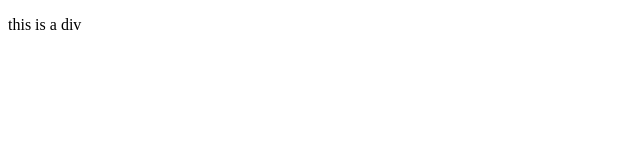
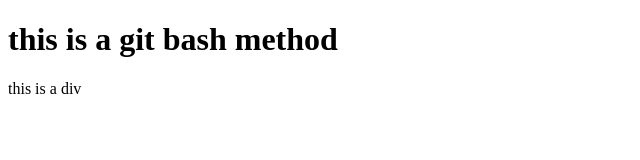
Before and after one commit to Muthu53/gitsession1, a plain HTML site: page index.html in a window 1280 px wide. Shown: the whole page, without its empty margins (0-640 px from the left). Drawn offline with Linux system fonts and the light colour scheme.

Commit message:
add h1 tag

```diff
--- a/index.html
+++ b/index.html
@@ -7,6 +7,7 @@
     <title>Document</title>
 </head>
 <body>
+    <h1>this is a git bash method </h1>
     <p>this is a div </p>
 </body>
 </html>
```
Also changed, not shown: notes.txt.txt.
